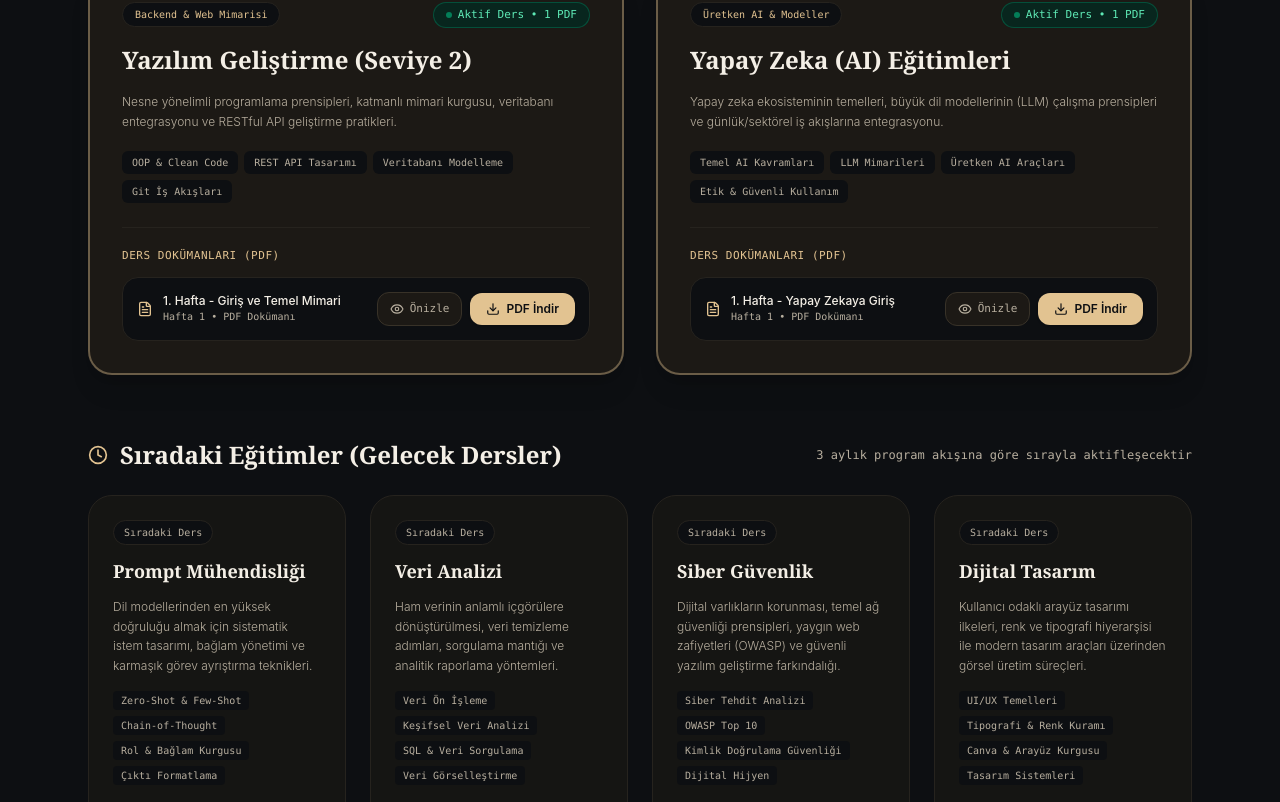
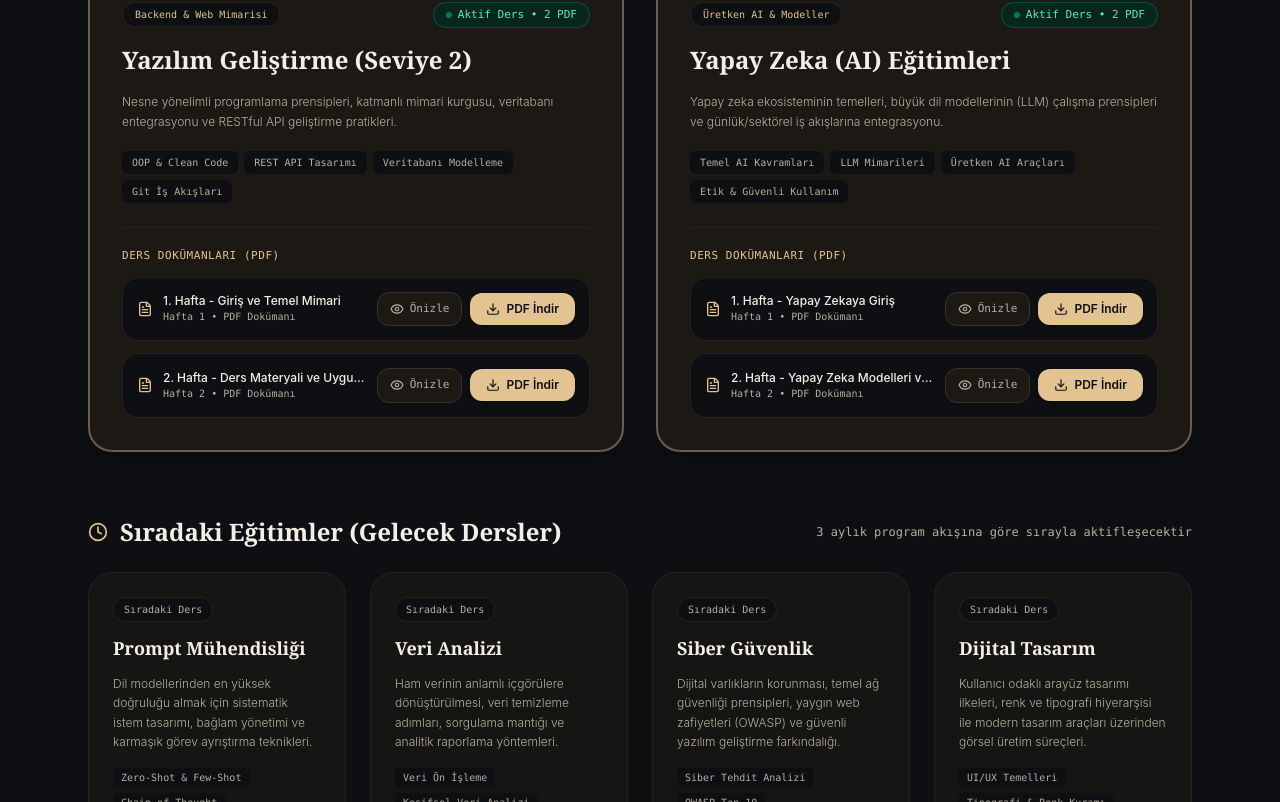
Before and after one commit to GokceSoylu/gokcedev-portfolio, a Next.js app: page / in a window 1280 px wide. Shown: the part 2016-2818 px from the top of the page. Built offline with nearby package versions, Linux system fonts and the light colour scheme.

Commit message:
week2 coursew materials added

```diff
--- a/src/app/page.tsx
+++ b/src/app/page.tsx
@@ -93,6 +93,12 @@ const TRAININGS: TrainingModule[] = [
                 url: '/materials/yazilim-seviye-2/hafta-1-giris.pdf',
                 downloadName: 'Yazilim_Seviye_2_Hafta_1_Giris.pdf',
                 week: 'Hafta 1'
+            },
+            {
+                title: '2. Hafta - Ders Materyali ve Uygulama',
+                url: '/materials/yazilim-seviye-2/hafta-2.pdf',
+                downloadName: 'Yazilim_Seviye_2_Hafta_2.pdf',
+                week: 'Hafta 2'
             }
         ]
     },
@@ -109,6 +115,12 @@ const TRAININGS: TrainingModule[] = [
                 url: '/materials/yapay-zeka/hafta-1-giris.pdf',
                 downloadName: 'Yapay_Zeka_Hafta_1_Giris.pdf',
                 week: 'Hafta 1'
+            },
+            {
+                title: '2. Hafta - Yapay Zeka Modelleri ve Uygulamalar',
+                url: '/materials/yapay-zeka/hafta-2.pdf',
+                downloadName: 'Yapay_Zeka_Hafta_2.pdf',
+                week: 'Hafta 2'
             }
         ]
     },
```
Also changed, not shown: 2 other files (tests, documents, lock files or other folders).
